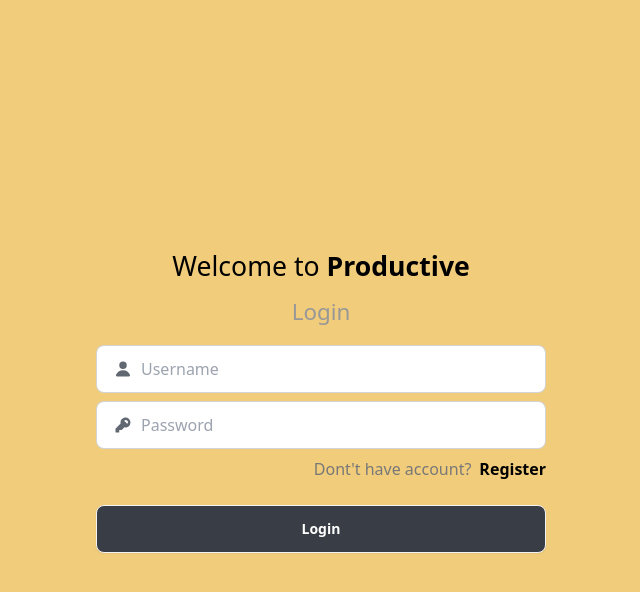
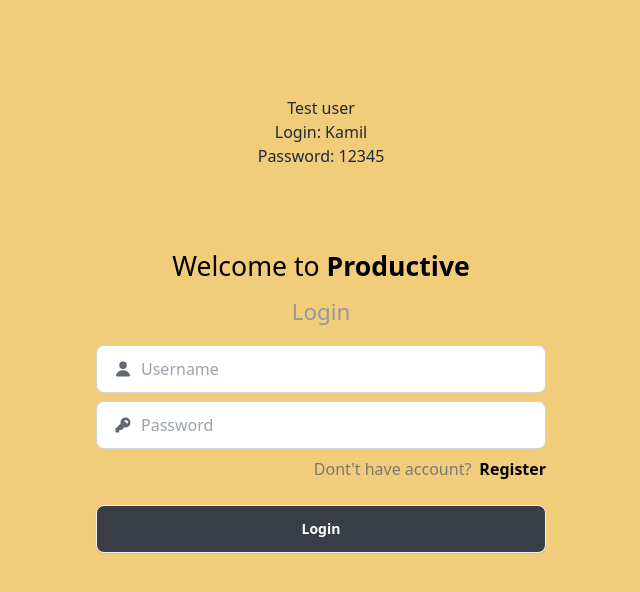
Before and after one commit to KwiecienKamil/Productive---Task-Management-App, a React (Vite) app in the folder client/: page / in a window 1280 px wide. Shown: the top 592 px of the page, without its empty margins (319-959 px from the left). Built offline with nearby package versions, Linux system fonts and the light colour scheme.

Commit message:
Login page changes

```diff
--- a/client/src/pages/Login.tsx
+++ b/client/src/pages/Login.tsx
@@ -6,6 +6,11 @@ const Login = () => {
       data-theme="emerald"
       className="h-screen w-full flex-col flex items-center justify-center bg-pri px-4 py-2"
     >
+      <div className="absolute text-center top-24">
+        <p>Test user</p>
+        <p>Login: Kamil</p>
+        <p>Password: 12345</p>
+      </div>
       <p className="text-2xl pb-2 text-center text-black">
         Welcome to <span className="font-semibold">Productive</span>
       </p>
```
